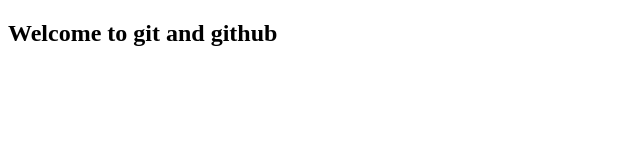
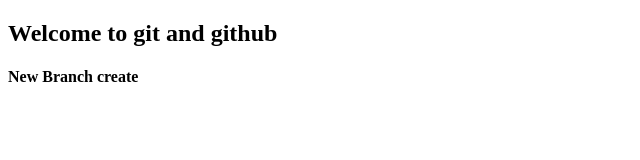
Before and after one commit to mdjahangiralamsohel/notes, a plain HTML site: page index.html in a window 1280 px wide. Shown: the whole page, without its empty margins (0-640 px from the left). Drawn offline with Linux system fonts and the light colour scheme.

Commit message:
3rd commit

```diff
--- a/index.html
+++ b/index.html
@@ -9,6 +9,7 @@
 
 <body>
     <h2>Welcome to git and github</h2>
+    <h4>New Branch create</h4>
 </body>
 
 </html>
```
